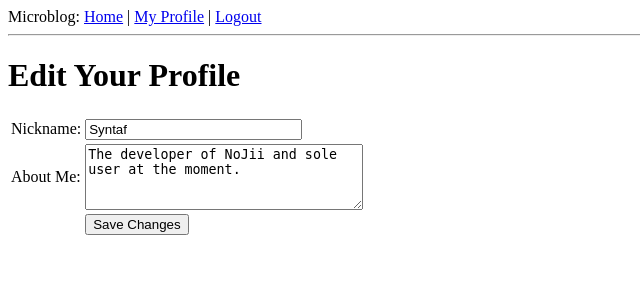
After one commit to Syntaf/flask-liblogger, a Flask app: page /edit in a window 1280 px wide. The commit adds this page. Shown: the top 300 px of the page, without its empty margins (0-640 px from the left). Run offline with Flask 2, Linux system fonts and the light colour scheme; a user stored in the database is signed in; data comes from the database, SQL or seed files in the repository; both versions use the stored data as it was after the commit.

Commit message:
user profiles, gravater loading and new features

```diff
--- a/app/forms.py
+++ b/app/forms.py
@@ -1,7 +1,11 @@
 from flask.ext.wtf import Form
-from wtforms import TextField, BooleanField
-from wtforms.validators import Required
+from wtforms import TextField, BooleanField, TextAreaField
+from wtforms.validators import Required, Length
 
 class LoginForm(Form):
 	openid = TextField('openid', validators = [Required()])
 	remember_me = BooleanField('remember_me', default=False)
+
+class EditForm(Form):
+	nickname = TextField('nickname', validators = [Required()])
+	about_me = TextAreaField('about_me', validators = [Length(min=0,max=140)])
--- a/app/models.py
+++ b/app/models.py
@@ -1,4 +1,5 @@
 from app import db
+from hashlib import md5
 
 ROLE_USER = 0
 ROLE_ADMIN = 1
@@ -9,6 +10,11 @@ class User(db.Model):
 	email = db.Column(db.String(120), index = True, unique = True)
 	role = db.Column(db.SmallInteger, default = ROLE_USER)
 	posts = db.relationship('Post', backref = 'author', lazy = 'dynamic')
+	about_me = db.Column(db.String(140))
+	last_seen = db.Column(db.DateTime)
+
+	def avatar(self, size):
+		return 'http://www.gravatar.com/avatar/' + md5(self.email).hexdigest() + '?d=mm&s=' + str(size)
 
 	def is_authenticated(self):
 		return True
--- a/app/templates/base.html
+++ b/app/templates/base.html
@@ -10,6 +10,7 @@
 		<div>Microblog:
 			<a href="{{ url_for('index') }}">Home</a>
 			{% if g.user.is_authenticated() %}
+			| <a href="{{ url_for('user', nickname= g.user.nickname) }}">My Profile</a>
 			| <a href="{{ url_for('logout') }}">Logout</a>
 			{% endif %}
 		</div>
--- /dev/null
+++ b/app/templates/edit.html
@@ -0,0 +1,22 @@
+{% extends "base.html" %}
+
+{% block content %}
+<h1>Edit Your Profile</h1>
+<form action="" method="post" name="edit">
+	{{form.hidden_tag()}}
+	<table>
+		<tr>
+			<td>Nickname:</td>
+			<td>{{form.nickname(size=24)}}</td>
+		</tr>
+		<tr>
+			<td>About Me:</td>
+			<td>{{form.about_me(cols=32,rows=4)}}</td>
+		</tr>
+		<tr>
+			<td></td>
+			<td><input type="submit" value="Save Changes"></td>
+		</tr>
+	</table>
+</form>
+{% endblock %}
--- a/app/views.py
+++ b/app/views.py
@@ -3,8 +3,30 @@ from flask import request, g
 from flask.ext.login import login_user, logout_user, current_user
 from flask.ext.login import login_required
 from app import app, db, lm, oid
-from forms import LoginForm
+from forms import LoginForm, EditForm
 from models import User, ROLE_USER, ROLE_ADMIN
+from datetime import datetime
+
+@app.route('/')
+@app.route('/index')
+@login_required
+def index():
+	user = g.user
+	posts = [ # fake array of posts
+		{
+			'author': { 'nickname': 'John'},
+			'body': 'Lovely day in Baton Rouge!'
+		},
+		{
+			'author': { 'nickname': 'Susan'},
+			'body': 'Loved the movie!'
+		}
+	]
+
+	return render_template("index.html",
+			title = 'Home',
+			user = user,
+			posts = posts)
 
 @lm.user_loader
 def load_user(id):
@@ -13,6 +35,10 @@ def load_user(id):
 @app.before_request
 def before_request():
 	g.user = current_user
+	if g.user.is_authenticated():
+		g.user.last_seen = datetime.utcnow()
+		db.session.add(g.user)
+		db.session.commit()
 
 @app.route('/login', methods = ['GET', 'POST'])
 @oid.loginhandler
@@ -53,23 +79,33 @@ def logout():
 	logout_user()
 	return redirect(url_for('index'))
 
-@app.route('/')
-@app.route('/index')
+@app.route('/user/<nickname>')
 @login_required
-def index():
-	user = g.user
-	posts = [ # fake array of posts
-		{
-			'author': { 'nickname': 'John'},
-			'body': 'Lovely day in Baton Rouge!'
-		},
-		{
-			'author': { 'nickname': 'Susan'},
-			'body': 'Loved the movie!'
-		}
+def user(nickname):
+	user = User.query.filter_by(nickname = nickname).first()
+	if user == None:
+		flash('User ' + nickname + ' not found.')
+		return redirect(url_for('index'))
+	posts = [
+		{'author': user, 'body': 'Test post #1'},
+		{'author': user, 'body': 'Test post #2'}
 	]
-
-	return render_template("index.html",
-			title = 'Home',
+	return render_template('user.html',
 			user = user,
 			posts = posts)
+
+@app.route('/edit', methods = ['GET', 'POST'])
+@login_required
+def edit():
+	form = EditForm()
+	if form.validate_on_submit():
+		g.user.nickname = form.nickname.data
+		g.user.about_me = form.about_me.data
+		db.session.add(g.user)
+		db.session.commit()
+		flash('Your changes have been saved.')
+		return redirect(url_for('edit'))
+	else:
+		form.nickname.data = g.user.nickname
+		form.about_me.data = g.user.about_me
+	return render_template('edit.html', form=form)
```
Also changed, not shown: app/templates/post.html (added, +12 -0 lines), app/templates/user.html (added, +22 -0 lines), db_repository/versions/003_migration.py (added, +32 -0 lines), app.db, 11 other files.
